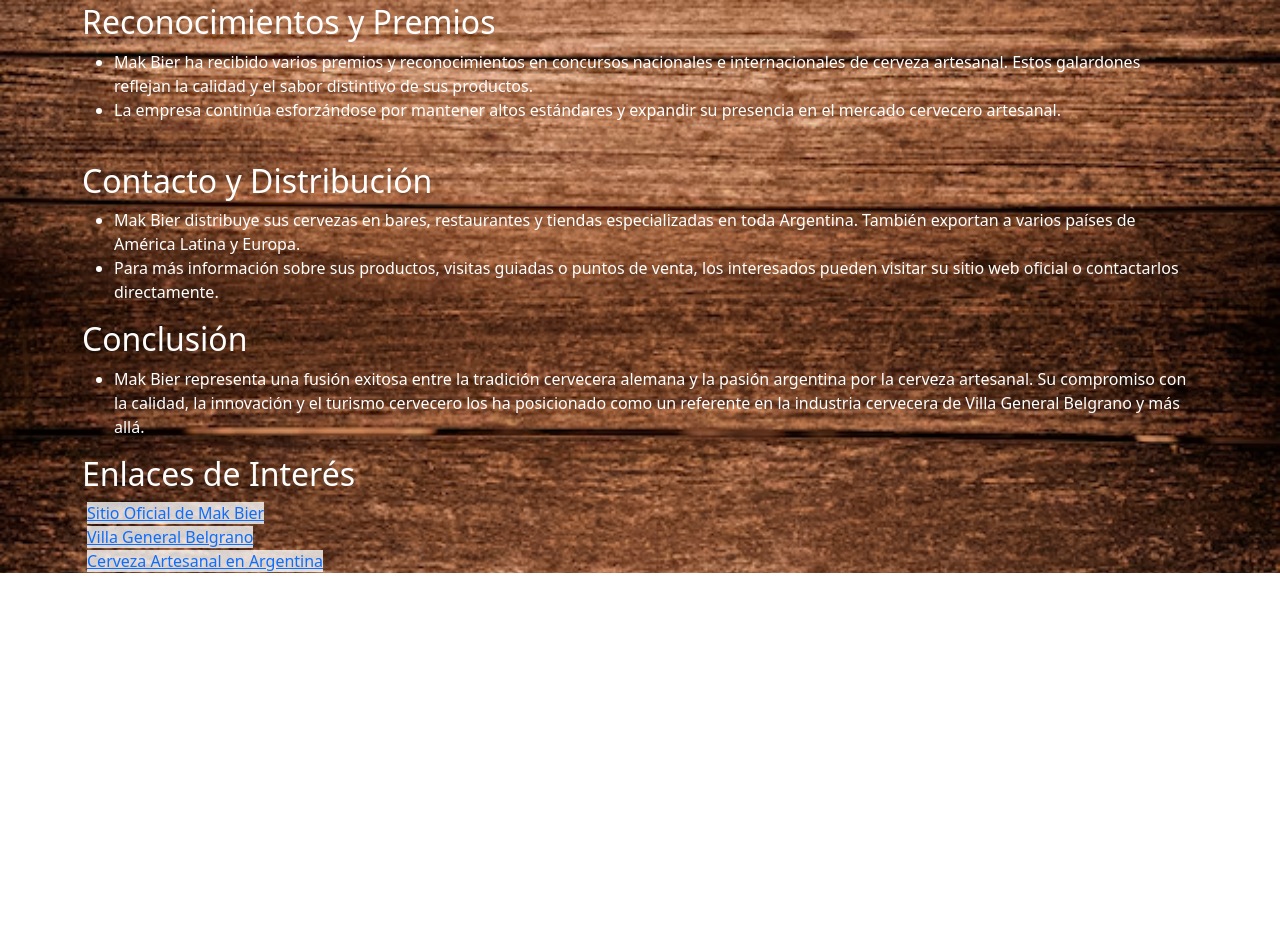
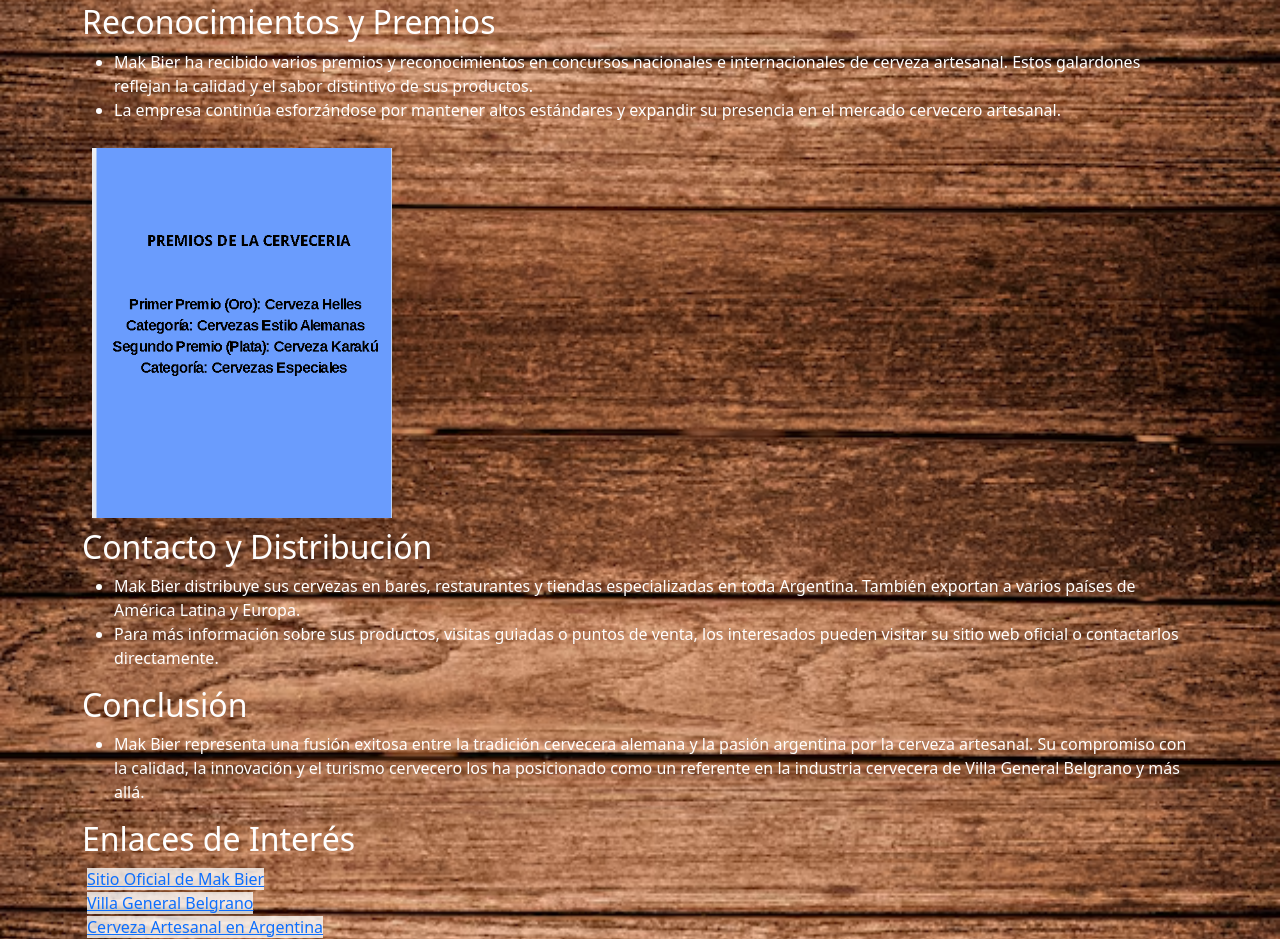
Before and after one commit to samuel34450/viaje-de-estudio, a plain HTML site: page cerveza.html in a window 1280 px wide. Shown: the part 1411-2350 px from the top of the page. Before the commit the page ends 1984 px from the top, so only its background shows below. Drawn offline with nearby package versions, Linux system fonts and the light colour scheme; files whose address does not match are found by name.

Commit message:
Update cerveza.html

```diff
--- a/cerveza.html
+++ b/cerveza.html
@@ -88,7 +88,7 @@
 
           <li>La empresa continúa esforzándose por mantener altos estándares y expandir su presencia en el mercado cervecero artesanal.</li>
       </ul>
-      <img src="imagenes/Captura OREMIOS.PNG" alt="">
+      <img src="Captura OREMIOS.jpg" alt="">
 
   </div>
 
```
